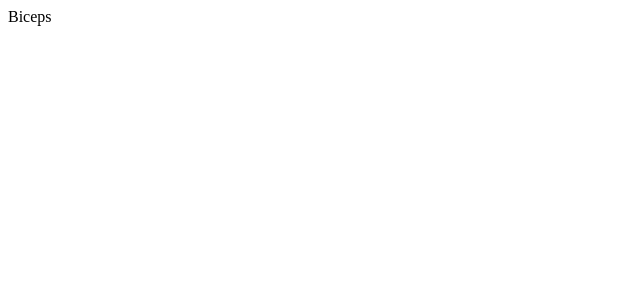
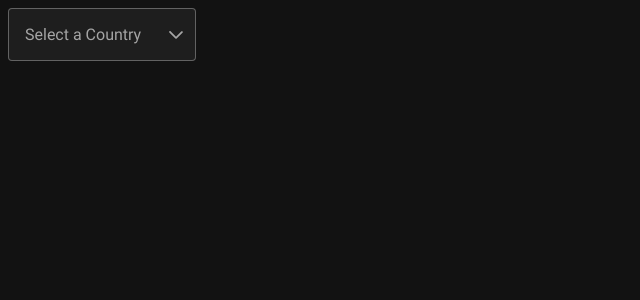
Before and after one commit to Nader-cpu/gym, a React (Create React App) app: page / in a window 1280 px wide. Shown: the top 300 px of the page, without its empty margins (0-640 px from the left). Built offline with nearby package versions, Linux system fonts and the light colour scheme.

Commit message:
Changing dropdown

```diff
--- a/package.json
+++ b/package.json
@@ -6,6 +6,8 @@
     "@testing-library/jest-dom": "^5.16.5",
     "@testing-library/react": "^13.4.0",
     "@testing-library/user-event": "^13.5.0",
+    "primeicons": "^6.0.1",
+    "primereact": "^9.2.2",
     "react": "^18.2.0",
     "react-dom": "^18.2.0",
     "react-scripts": "5.0.1",
--- a/src/App.js
+++ b/src/App.js
@@ -1,5 +1,5 @@
 import { useState } from "react";
-import Dropdown from "./components/dropdown";
+import DropDown from "./components/dropdown";
 
 function App() {
   const [selection, setSelection] = useState(null);
@@ -15,7 +15,7 @@ function App() {
     { label: "Standing Hammer Curl", value: "SHC" },
   ];
   return (
-    <Dropdown biceps={biceps} selection={selection} onSelect={handleSelect} />
+    <DropDown biceps={biceps} selection={selection} onSelect={handleSelect} />
   );
 }
 
--- a/src/components/dropdown.js
+++ b/src/components/dropdown.js
@@ -1,37 +1,66 @@
-import { useState } from "react";
+import React, { useState } from "react";
+import { Dropdown } from "primereact/dropdown";
 
-function Dropdown({ biceps, selection, onSelect }) {
-  const [isOpen, setIsOpen] = useState(false);
+export default function FilterDemo() {
+  const [selectedCountry, setSelectedCountry] = useState(null);
+  const countries = [
+    { name: "Australia", code: "AU" },
+    { name: "Brazil", code: "BR" },
+    { name: "China", code: "CN" },
+    { name: "Egypt", code: "EG" },
+    { name: "France", code: "FR" },
+    { name: "Germany", code: "DE" },
+    { name: "India", code: "IN" },
+    { name: "Japan", code: "JP" },
+    { name: "Spain", code: "ES" },
+    { name: "United States", code: "US" },
+  ];
 
-  const handleClick = () => {
-    setIsOpen(!isOpen);
+  const selectedCountryTemplate = (option, props) => {
+    if (option) {
+      return (
+        <div className="flex align-items-center">
+          <img
+            alt={option.name}
+            src="https://primefaces.org/cdn/primereact/images/flag/flag_placeholder.png"
+            className={`mr-2 flag flag-${option.code.toLowerCase()}`}
+            style={{ width: "18px" }}
+          />
+          <div>{option.name}</div>
+        </div>
+      );
+    }
+
+    return <span>{props.placeholder}</span>;
   };
 
-  const handleBicepClick = (bicep) => {
-    setIsOpen(false);
-    onSelect(bicep);
+  const countryOptionTemplate = (option) => {
+    return (
+      <div className="flex align-items-center">
+        <img
+          alt={option.name}
+          src="https://primefaces.org/cdn/primereact/images/flag/flag_placeholder.png"
+          className={`mr-2 flag flag-${option.code.toLowerCase()}`}
+          style={{ width: "18px" }}
+        />
+        <div>{option.name}</div>
+      </div>
+    );
   };
 
-  const rederedBiceps = biceps.map((bicep) => {
-    return (
-      <div onClick={() => handleBicepClick(bicep)} key={bicep.value}>
-        {bicep.label}
-      </div>
-    );
-  });
-
-  let content = "Biceps";
-  let triceps = "Triceps";
-
-  if (selection) {
-    content = selection.label;
-  }
-
   return (
-    <div>
-      <div onClick={handleClick}>{content}</div>
-      {isOpen && <div>{rederedBiceps}</div>}
+    <div className="card flex justify-content-center">
+      <Dropdown
+        value={selectedCountry}
+        onChange={(e) => setSelectedCountry(e.value)}
+        options={countries}
+        optionLabel="name"
+        placeholder="Select a Country"
+        filter
+        valueTemplate={selectedCountryTemplate}
+        itemTemplate={countryOptionTemplate}
+        className="w-full md:w-14rem"
+      />
     </div>
   );
 }
-export default Dropdown;
```
Also changed, not shown: src/index.js (+9 -0 lines), 1 other file (tests, documents, lock files or other folders).
